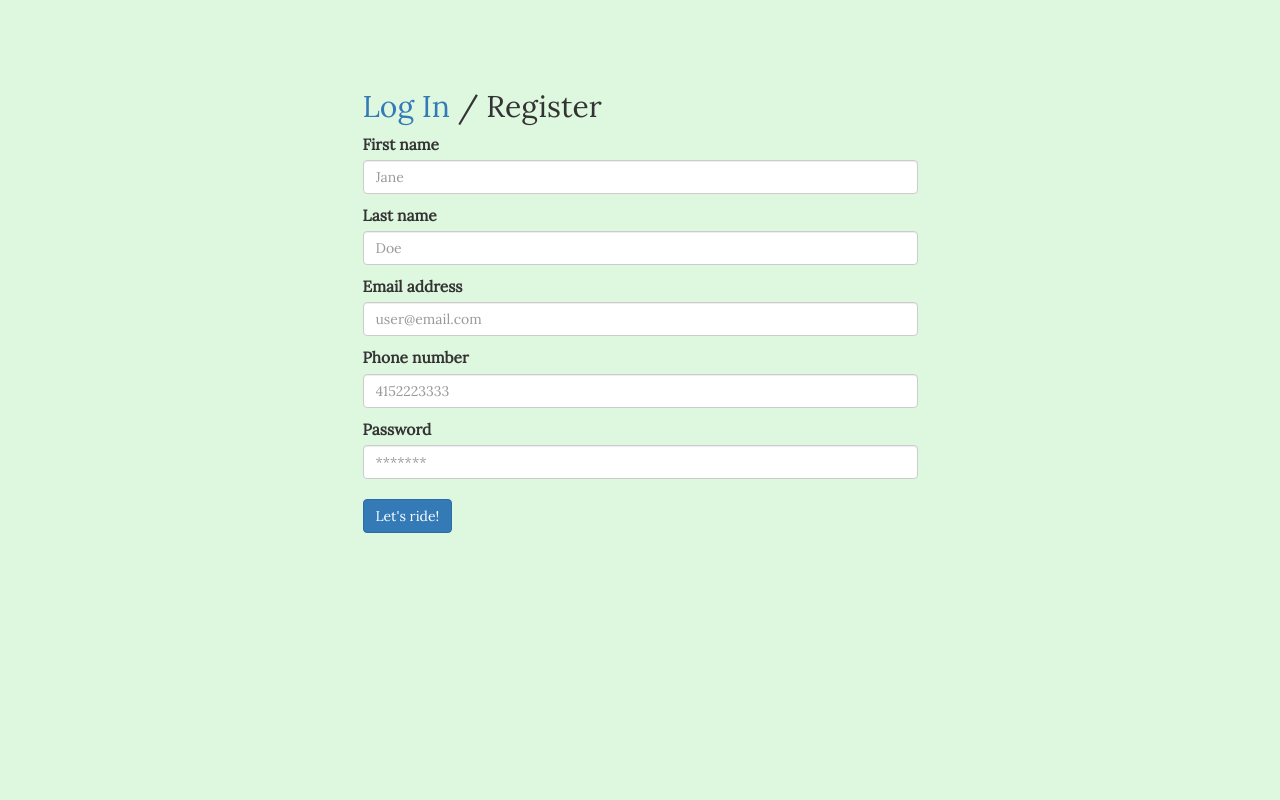
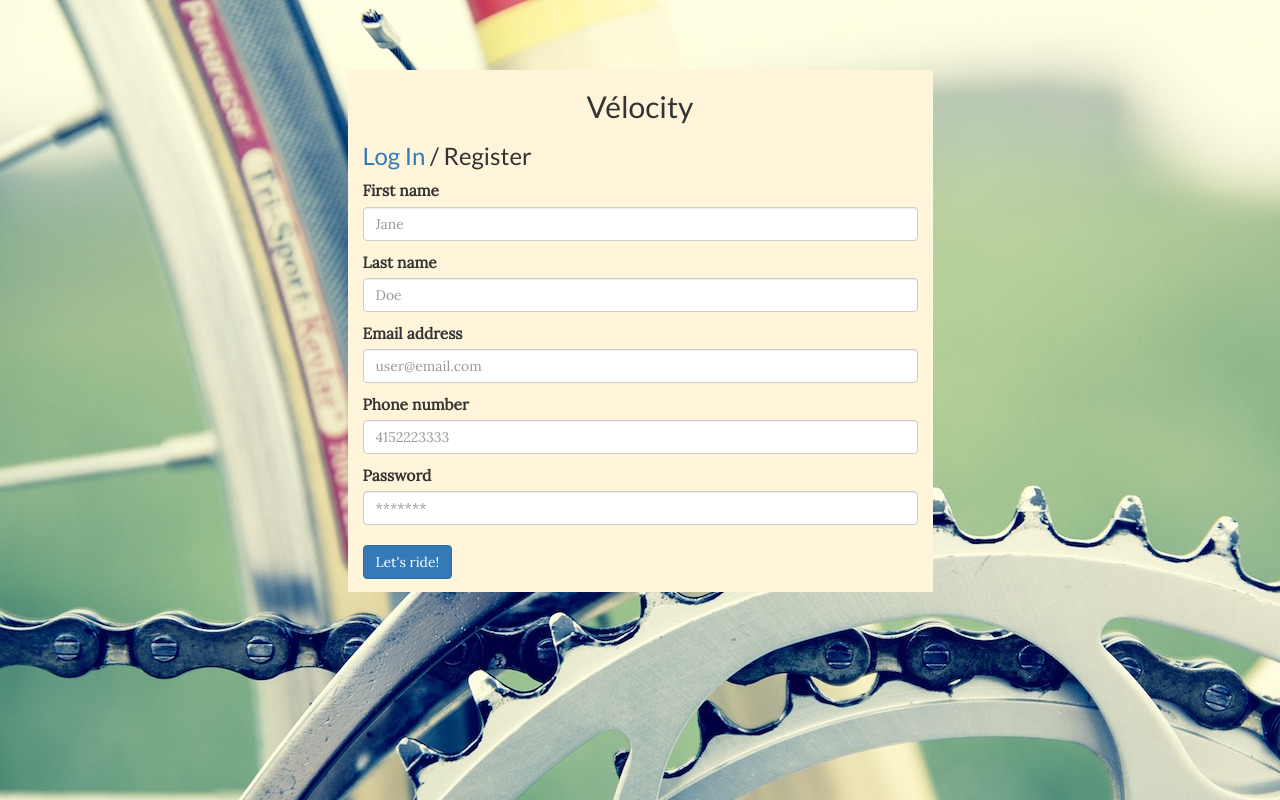
Before and after one commit to valeriewilson/velocity, a Flask app: page /register in a window 1280 px wide. Run offline with Flask 2, Linux system fonts and the light colour scheme; some libraries are stand-ins or nearby versions.

Commit message:
Added background image to login & register pages

```diff
--- a/server.py
+++ b/server.py
@@ -367,7 +367,7 @@ def pageNotFound(error):
 
 
 if __name__ == "__main__":
-    app.debug = True
+    app.debug = False
 
     connect_to_db(app)
 
--- a/static/styles.css
+++ b/static/styles.css
@@ -44,6 +44,9 @@ body {
     color: #ffffff;
     font-size: 110%;
 }
+.navbar .container-fluid .white-text a:hover {
+    color: #FFF5DA;
+}
 h3 {
     font-family: 'Lato', sans-serif;
 }
--- /dev/null
+++ b/static/styles_logged_out.css
@@ -0,0 +1,25 @@
+body {
+    background-image: url(/static/images/background.jpg);
+    background-attachment: fixed;
+    padding-top: 70px;
+    width: 100%;
+    font-family: 'Lora', serif;
+    font-size: 155%;
+}
+.main-page {
+    background-color: #FFF5DA;
+}
+h2, h3 {
+    font-family: 'Lato', sans-serif;
+}
+h2 {
+    text-align: center;
+}
+input {
+    margin-bottom: 10px;
+    margin-right: 20px;
+}
+input[type=submit] {
+    margin-top: 10px;
+    margin-bottom: 13px;
+}
--- /dev/null
+++ b/templates/base_logged_out.html
@@ -0,0 +1,28 @@
+<!doctype html>
+<html>
+<head>
+    <title>{% block title %}Bike Route Generator{% endblock %}</title>
+    <link href="https://maxcdn.bootstrapcdn.com/bootstrap/3.3.7/css/bootstrap.min.css" rel="stylesheet">
+    <link href="https://fonts.googleapis.com/css?family=Lato|Lora" rel="stylesheet">
+    <link rel="stylesheet" type="text/css" href="static/styles_logged_out.css">
+    {% with messages = get_flashed_messages() %}
+        {% if messages %}
+            {% for message in messages %}
+              <div id="flash-message" class="flash-message alert alert-success" role="alert">{{ message }}</div>
+            {% endfor %}
+        {% endif %}
+    {% endwith %}
+</head>
+<body>
+    {% block content %}{% endblock %}
+</body>
+</html>
+
+<script src="https://code.jquery.com/jquery.js"></script>
+
+<script>
+setTimeout(function() {
+    $('.flash-message').fadeOut('fast');
+    }, 5000
+);
+</script>
--- a/templates/register.html
+++ b/templates/register.html
@@ -1,10 +1,12 @@
-{% extends 'base.html' %}
+{% extends 'base_logged_out.html' %}
 {% block title %}Register{% endblock %}
 {% block content %}
+
 <div class="container">
     <div class="row">
-        <div class="col-xs-offset-3 col-xs-6">
-            <h2><a href="/login">Log In</a> / Register</h2>
+        <div class="col-xs-offset-3 col-xs-6 main-page">
+            <h2>Vélocity</h2>
+            <h3><a href="/login">Log In</a> / Register</h3>
             <form action="/register" method="POST" id="registration-form">
                 <label for="first-name">First name</label>
                 <input type="first-name" id="first-name" class="form-control" name="first-name" autocomplete="off" placeholder="Jane" required>
@@ -21,4 +23,5 @@
         </div>
     </div>
 </div>
+
 {% endblock %}
```
Also changed, not shown: templates/login.html (+4 -3 lines).
